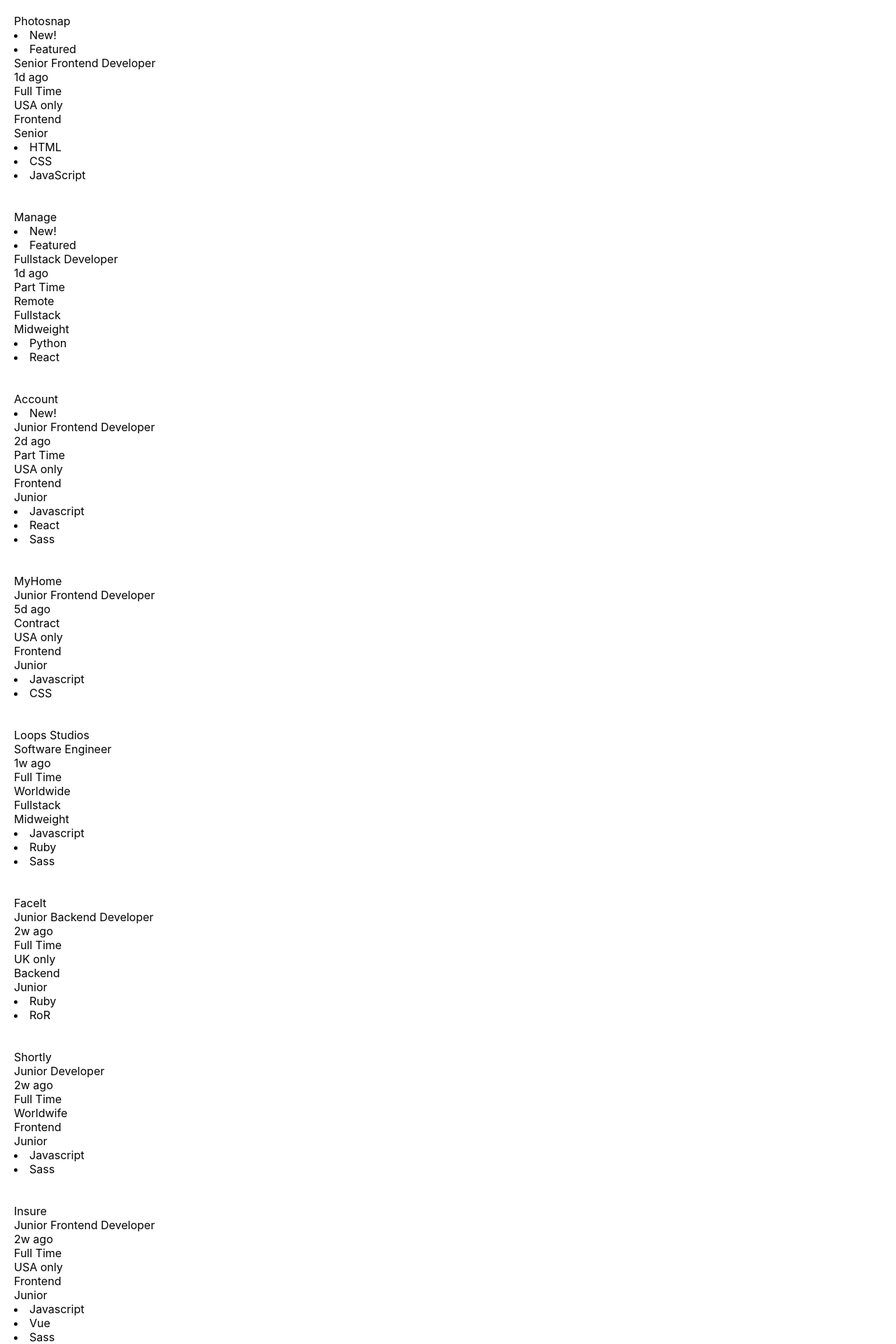
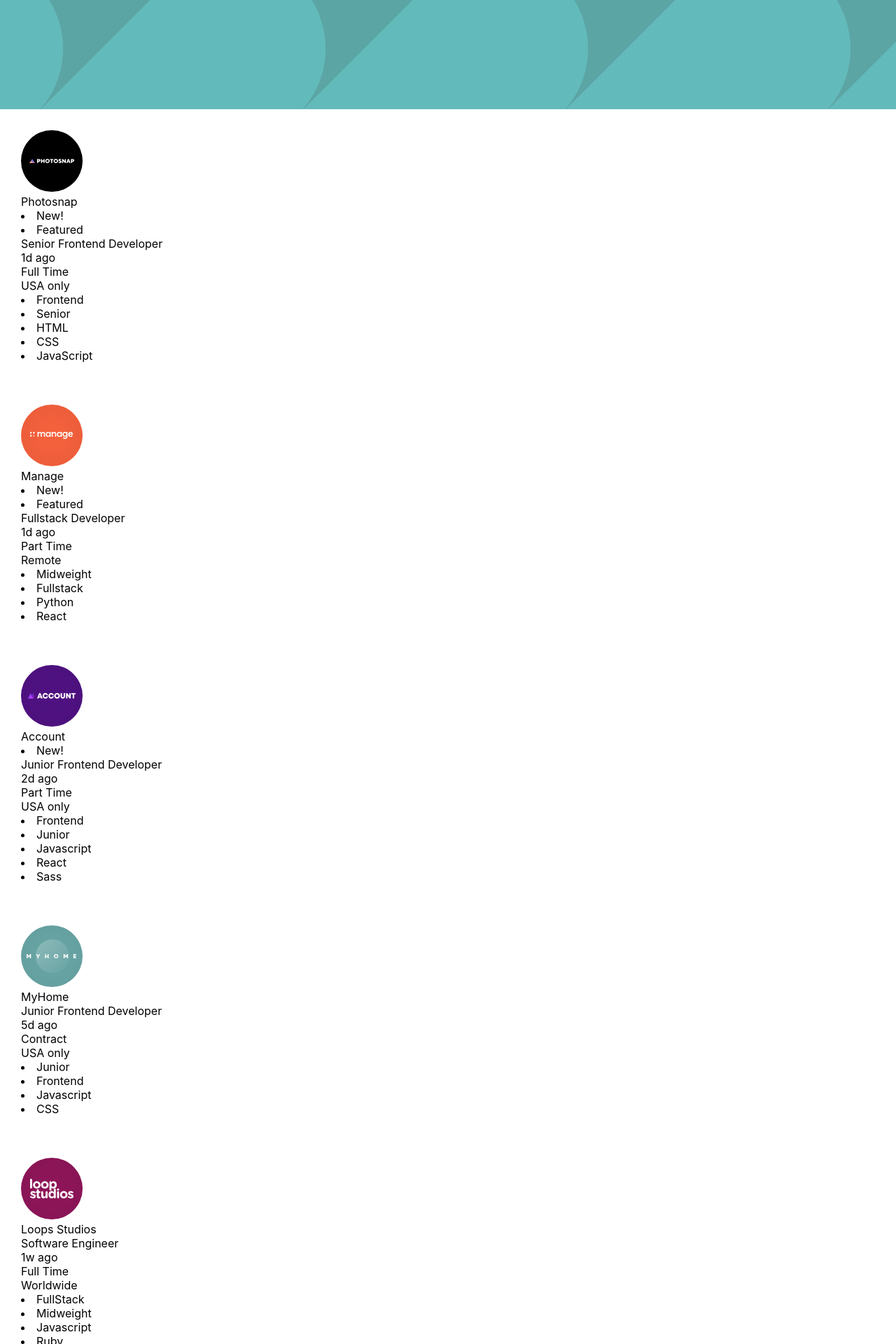
Before and after one commit to Yintii/job-listings, a React (Create React App) app: page / in a window 1280 px wide. Shown: the top 1920 px of the page at 70% size. Built offline with nearby package versions, Linux system fonts and the light colour scheme.

Commit message:
Prettyy much done with the react side of things, now applying the stylings for the components. I am embracing having the multiple files for the specific components and hoping this looks...  good I guess

```diff
--- a/src/App.css
+++ b/src/App.css
@@ -1,3 +1,3 @@
-.job-listing{
-  padding: 20px;
+.hidden{
+  display:none;
 }
--- a/src/App.js
+++ b/src/App.js
@@ -1,12 +1,17 @@
 import React from 'react';
 import logo from './logo.svg';
 import './App.css';
+import Header from './header.js'
+import Filter from './filter.js'
 import Listings from './listings.js'
-import images from './images/*'
 
 function App() {
   return (
-    <Listings />
+    <div>
+      <Header />
+      <Filter />
+      <Listings />
+    </div>
   );
 }
 
--- /dev/null
+++ b/src/filter.js
@@ -0,0 +1,10 @@
+import React from 'react';
+function Filter(props){
+  return(
+    <div id="filter" class="hidden">
+      !!!filter!!!
+    </div>
+  );
+}
+
+export default Filter;
--- /dev/null
+++ b/src/header.css
@@ -0,0 +1,6 @@
+#Header{
+  width:100vw;
+  height: 156px;
+  background-image: url(./images/bg-header-mobile.svg);
+  background-color: #5CA5A5;
+}
--- /dev/null
+++ b/src/header.js
@@ -0,0 +1,10 @@
+import React from 'react';
+import './header.css'
+
+function Header(Props){
+  return(
+    <div id="Header"></div>
+  );
+}
+
+export default Header;
--- /dev/null
+++ b/src/job.css
@@ -0,0 +1,3 @@
+.job-listing{
+  padding: 30px;
+}
--- a/src/job.js
+++ b/src/job.js
@@ -1,4 +1,5 @@
 import React from 'react';
+import './job.css';
 function Job(props) {
   const specialDetails = props.specialDetails;
   const requisites = props.requisites;
@@ -18,14 +19,13 @@
   return (
     <div class="job-listing">
     <div class="details">
+      <img src={props.img} />
       <div class="employer">{props.employer}</div>
       <div class="specialDetails">{specialItems}</div>
       <div class="job-position">{props.position}</div>
       <div class="listing-age">{props.age}</div>
       <div class="job-time">{props.workTime}</div>
       <div class="job-location">{props.jobLocation}</div>
-      <div class="job-role">{props.role}</div>
-      <div class="job-level">{props.roleLevel}</div>
     </div>
     <div class="requirements">{theRequisites}</div>
   </div>
--- a/src/listings.js
+++ b/src/listings.js
@@ -1,110 +1,114 @@
 import React from 'react';
 import './App.css';
 import Job from './job.js';
-
+//usually you would use webpack
+//to bundle all these in a module but
+//that was a lot of work so we're just typing it out for now
+import photosnap   from "./images/photosnap.svg";
+import manage      from "./images/manage.svg";
+import account     from "./images/account.svg";
+import myHome      from "./images/myhome.svg";
+import loopStudios from "./images/loop-studios.svg";
+import faceIt      from "./images/faceit.svg";
+import shortly     from "./images/shortly.svg";
+import insure      from "./images/insure.svg";
+import eyeCamCo    from "./images/eyecam-co.svg";
+import theAFC      from "./images/the-air-filter-company.svg";
 
 function Listings(){
   return(
     <div id="Listings">
     {/*photosnap*/}
     <Job
-     img={'photosnap.svg'}
+     img={photosnap}
      employer={"Photosnap"}
      specialDetails={["New!","Featured"]}
      position={"Senior Frontend Developer"}
      age={"1d ago"}
      workTime={"Full Time"}
      jobLocation={"USA only"}
-     role={"Frontend"}
-     roleLevel={"Senior"}
-     requisites={['HTML','CSS','JavaScript']}
+     requisites={['Frontend','Senior','HTML','CSS','JavaScript']}
      />
     {/*manage*/}
     <Job
+    img={manage}
      employer={"Manage"}
      specialDetails={["New!","Featured"]}
      position={"Fullstack Developer"}
      age={"1d ago"}
      workTime={"Part Time"}
      jobLocation={"Remote"}
-     role={"Fullstack"}
-     roleLevel={"Midweight"}
-     requisites={['Python', 'React']}
+     requisites={['Midweight','Fullstack','Python', 'React']}
       />
     {/*Account*/}
     <Job
+    img={account}
     employer={"Account"}
     specialDetails={["New!"]}
     position={"Junior Frontend Developer"}
     age={"2d ago"}
     workTime={"Part Time"}
     jobLocation={"USA only"}
-    role={"Frontend"}
-    roleLevel={"Junior"}
-    requisites={['Javascript', 'React', 'Sass']}
+    requisites={['Frontend','Junior','Javascript', 'React', 'Sass']}
     />
     {/*MyHome*/}
     <Job
+    img={myHome}
     employer={"MyHome"}
     specialDetails={[]}
     position={"Junior Frontend Developer"}
     age={"5d ago"}
     workTime={"Contract"}
     jobLocation={"USA only"}
-    role={"Frontend"}
-    roleLevel={"Junior"}
-    requisites={['Javascript', 'CSS']}
+    requisites={['Junior','Frontend','Javascript', 'CSS']}
     />
     {/*Loop Studios*/}
     <Job
+    img={loopStudios}
     employer={"Loops Studios"}
     specialDetails={[]}
     position={"Software Engineer"}
     age={"1w ago"}
     workTime={"Full Time"}
     jobLocation={"Worldwide"}
-    role={"Fullstack"}
-    roleLevel={"Midweight"}
-    requisites={['Javascript','Ruby','Sass']}
+    requisites={['FullStack','Midweight','Javascript','Ruby','Sass']}
     />
     {/*FaceIt*/}
     <Job
+    img={faceIt}
     employer={"FaceIt"}
     specialDetails={[]}
     position={"Junior Backend Developer"}
     age={"2w ago"}
     workTime={"Full Time"}
     jobLocation={"UK only"}
-    role={"Backend"}
-    roleLevel={"Junior"}
-    requisites={['Ruby','RoR']}
+    requisites={['Junior','Backend','Ruby','RoR']}
     />
     {/*Shortly*/}
     <Job
+    img={shortly}
     employer={"Shortly"}
     specialDetails={[]}
     position={"Junior Developer"}
     age={"2w ago"}
     workTime={"Full Time"}
-    jobLocation={"Worldwife"}
-    role={"Frontend"}
-    roleLevel={"Junior"}
-    requisites={['Javascript', 'Sass']}
+    jobLocation={"Worldwide"}
+    requisites={['Frontend','Junior','Javascript', 'Sass']}
     />
     {/*Insure*/}
     <Job
+    img={insure}
     employer={"Insure"}
     specialDetails={[]}
     position={"Junior Frontend Developer"}
     age={"2w ago"}
     workTime={"Full Time"}
     jobLocation={"USA only"}
-    role={"Frontend"}
-    roleLevel={"Junior"}
-    requisites={['Javascript', 'Vue', 'Sass']}
+    requisites={['Junior','Frotend','Javascript', 'Vue', 'Sass']}
     />
     {/*Eyecam Co.*/}
     <Job
+    img={eyeCamCo}
     employer={"Eyecam Co."}
     specialDetails={[]}
     position={"FullStack Engineer"}
@@ -113,19 +117,18 @@
     jobLocation={"Worldwide"}
     role={"Fullstack"}
     roleLevel={"Midweight"}
-    requisites={['Javascript', 'Python', 'Django']}
+    requisites={['Midweight','Fullstack','Javascript', 'Python', 'Django']}
     />
     {/*The Air Filter Conpany*/}
     <Job
+    img={theAFC}
     employer={"The Air Filter Company"}
     specialDetails={[]}
     position={"Front-end Dev"}
     age={"1mo ago"}
     workTime={"Part Time"}
     jobLocation={"Worldwide"}
-    role={"Frontend"}
-    roleLevel={"Junior"}
-    requisites={['Javascript', 'React', 'Sass']}
+    requisites={['Frontend','Junior','Javascript', 'React', 'Sass']}
     />
     </div>
   );
```
